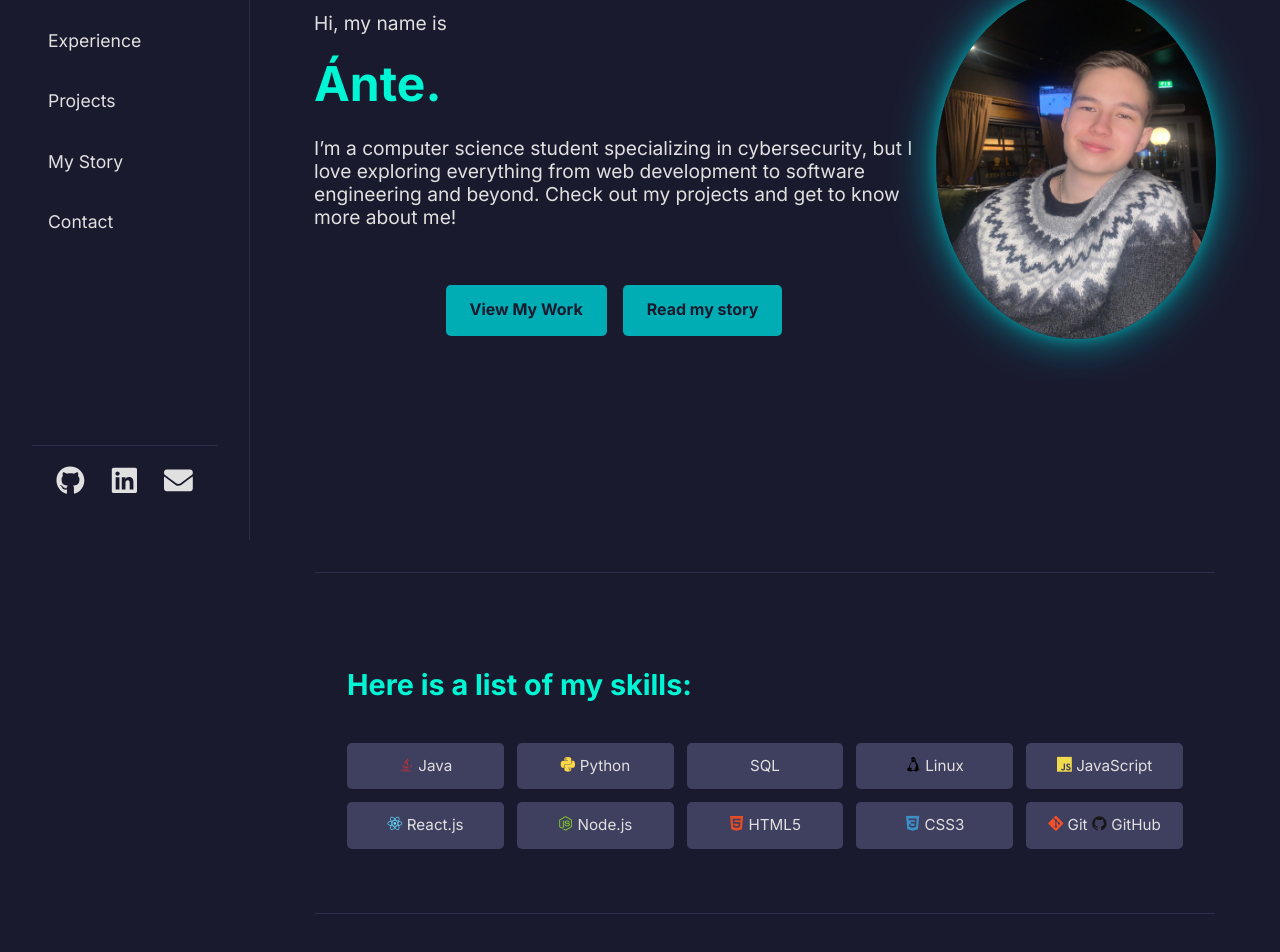
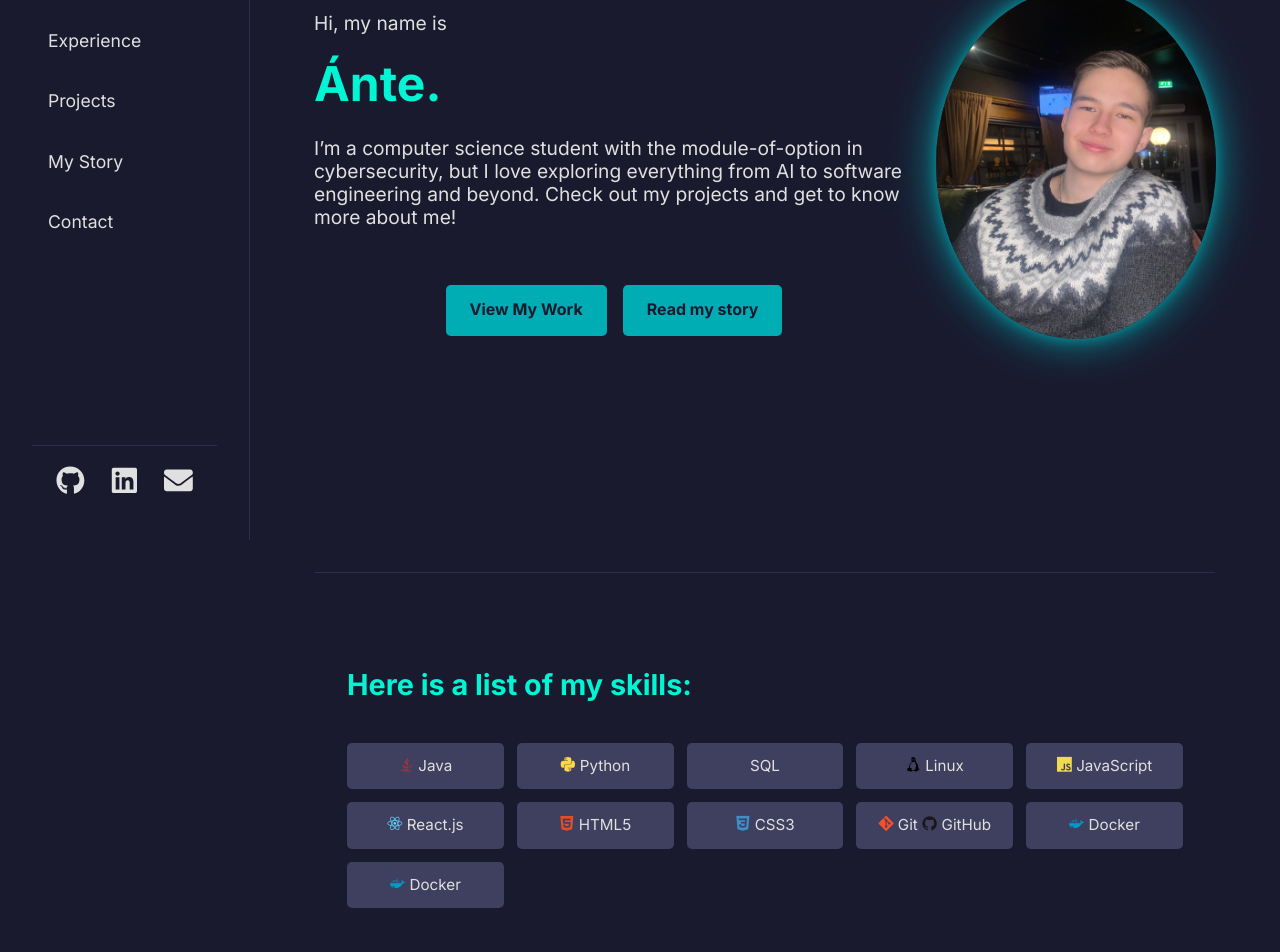
Before and after one commit to AnteTeno/portfolio-website, a React (Create React App) app: page / in a window 1280 px wide. Shown: the part 260-1212 px from the top of the page. Built offline with nearby package versions, Linux system fonts and the light colour scheme.

Commit message:
Added some skills and edited hero description about me section

```diff
--- a/src/components/About.js
+++ b/src/components/About.js
@@ -13,10 +13,11 @@ const About = () => {
           <li><i className="devicon-linux-plain colored"></i> Linux </li>
           <li><i className="devicon-javascript-plain colored"></i> JavaScript </li>
           <li><i className="devicon-react-original colored"></i> React.js</li>
-          <li><i className="devicon-nodejs-plain colored"></i> Node.js</li>
           <li><i className="devicon-html5-plain colored"></i> HTML5</li>
           <li><i className="devicon-css3-plain colored"></i> CSS3</li>
-           <li><i className="devicon-git-plain colored"></i> Git <i className="devicon-github-plain colored"></i> GitHub</li>
+          <li><i className="devicon-git-plain colored"></i> Git <i className="devicon-github-plain colored"></i> GitHub</li>
+          <li><i className="devicon-docker-plain colored"></i> Docker</li>
+          <li><i className="devicon-docker-plain colored"></i> Docker</li>
         </ul>
       </div>
     </section>
--- a/src/components/Hero.js
+++ b/src/components/Hero.js
@@ -8,8 +8,8 @@ const Hero = () => {
         <div className="hero-text">
           <p className="hero-subtitle">Hi, my name is</p>
           <h1 className="hero-title">Ánte.</h1>
-          <h2 className="hero-tagline">I’m a computer science student specializing in cybersecurity,
-            but I love exploring everything from web development to software engineering and beyond.
+          <h2 className="hero-tagline">I’m a computer science student with the module-of-option in cybersecurity,
+            but I love exploring everything from AI to software engineering and beyond.
             Check out my projects and get to know more about me!</h2>
           <div className="hero-buttons">
             <a href="#projects" className="btn btn-primary">View My Work</a>
```
Also changed, not shown: 1 other file (tests, documents, lock files or other folders).
